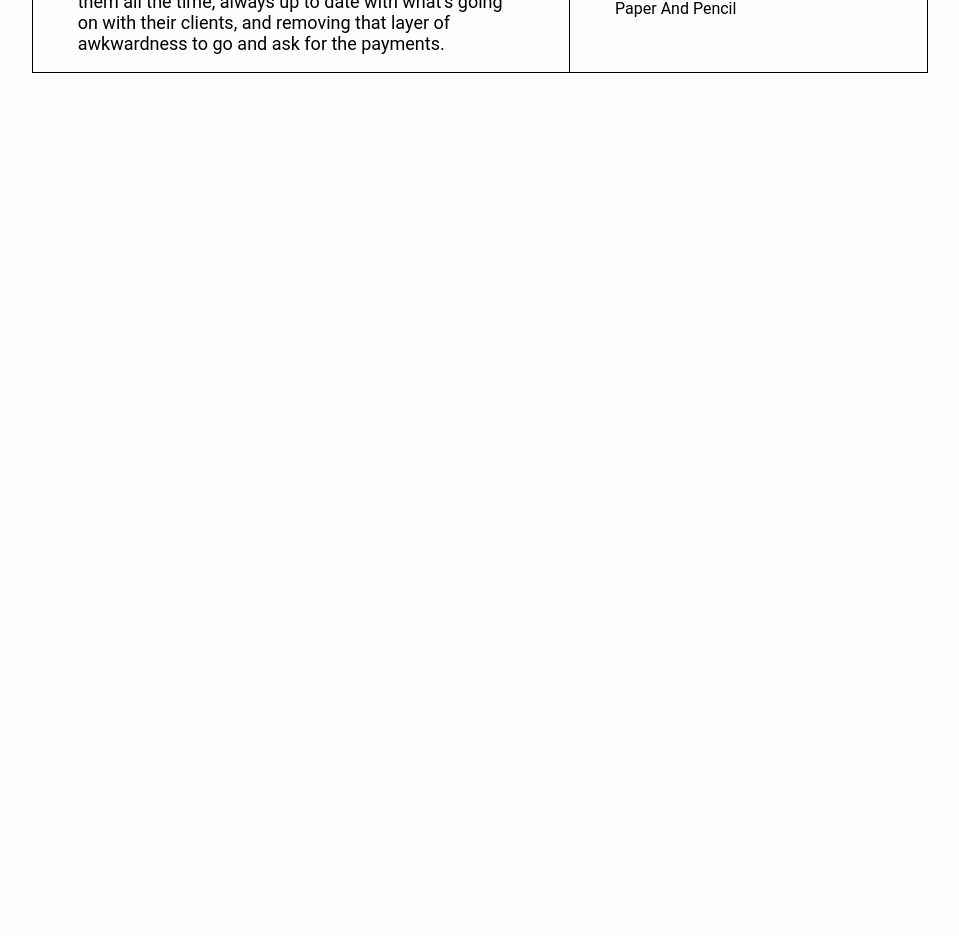
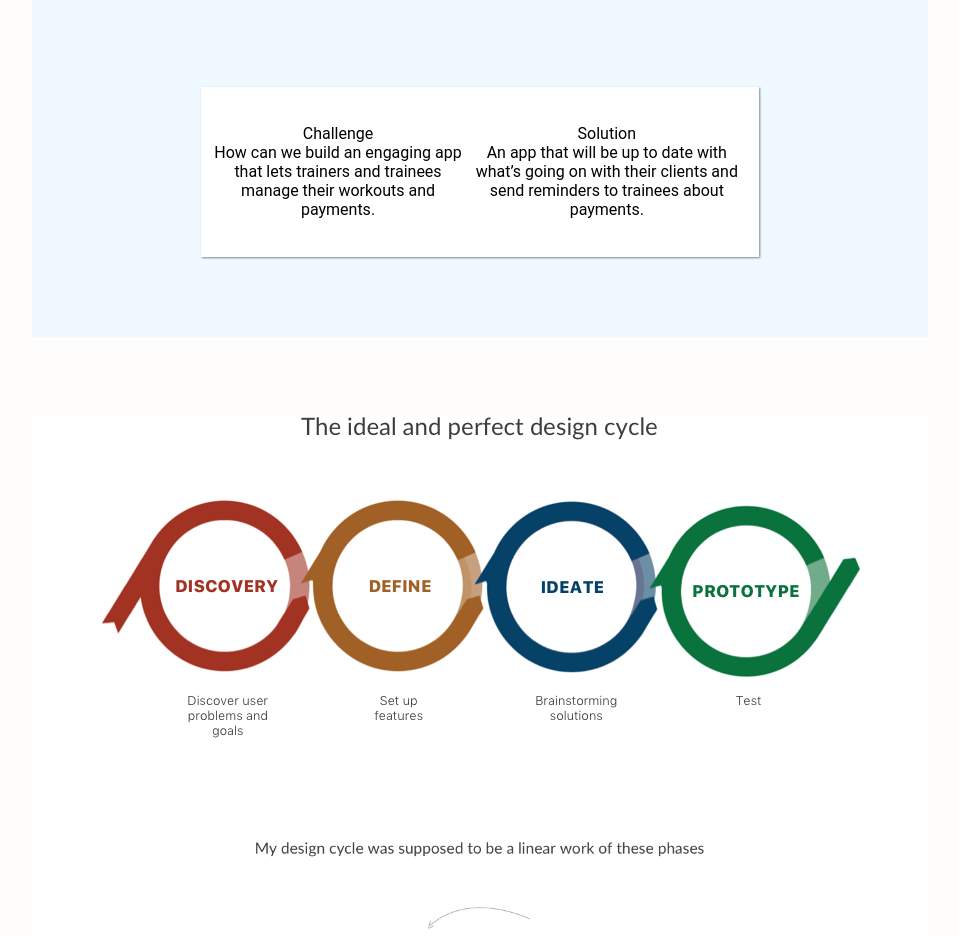
Before and after one commit to DanielGarc/ana-portfolio-website, a React (Create React App) app: page /fitstudy in a window 1280 px wide. Shown: the part 860-1796 px from the top of the page, without its empty margins (160-1119 px from the left). Before the commit the page ends 933 px from the top, so only its background shows below. Built offline with nearby package versions, Linux system fonts and the light colour scheme.

Commit message:
Added design cycle section

```diff
--- a/src/components/caseStudies/FitnessStudy.js
+++ b/src/components/caseStudies/FitnessStudy.js
@@ -3,12 +3,14 @@ import React from 'react';
 import '../../css/fitStudy.css';
 
 import FitStudy from '../../assets/fitStudy.png';
+import DesignCycle from '../../assets/designCycle.png';
+import RealCycle from '../../assets/realCycle.png';
 
 const FitnessStudy = () => {
     return (
         <div className="fitStudyWrapper">
             <div className="fitCTA">
-                <img src={FitStudy} />
+                <img src={FitStudy} style={{width: "100%"}} />
             </div>
 
             <div className="sectionOne">
@@ -54,8 +56,36 @@ const FitnessStudy = () => {
                 </div>
             </div>
 
+            <div className="whiteBoxWrapper">
+                <div className="whiteBox">
+                    <p>
+                        Challenge
+                        <br />
+                        How can we build an engaging app that lets trainers and trainees
+                        manage their workouts and payments.
+                    </p>
+
+                    <p>
+                        Solution
+                        <br />
+                        An app that will be up to date with what’s
+                        going on with their clients and send reminders to trainees about payments.
+
+                    </p>
+                </div>
+            </div>
+
+            <div className="designCycle">
+                <img src={DesignCycle} />
+                <img style={{marginTop: "100px", width: "50%"}} src={RealCycle} />
+            </div>
+
+            <div className="firstData">
+
+            </div>
+
         </div>
     )
 }
 
-export default FitnessStudy
+export default FitnessStudy;
--- a/src/css/fitStudy.css
+++ b/src/css/fitStudy.css
@@ -6,11 +6,13 @@
 .sectionOne {
     display: flex;
     flex-direction: row;
-    border: 1px solid black;
+    background-color: #f0f9ff;
+    margin-top: -10px;
+
 }
 
 .overview {
-    border-right: 1px solid black;
+
     width: 50%;
     margin-left: 5%;
     text-align: left;
@@ -26,3 +28,28 @@
     text-align: left;
 
 }
+
+.whiteBoxWrapper {
+    background-color: #f0f9ff;
+    padding-top: 80px;
+    padding-bottom: 80px;
+}
+
+.whiteBox {
+    display: flex;
+    flex-direction: row;
+    align-items: center;
+    justify-content: space-evenly;
+    font-weight: 400;
+    padding: 10px;
+    margin: 0 auto;
+    height: 150px;
+    width: 60%;
+    background-color: white;
+    box-shadow: 1px 1px 2px lightslategray;
+}
+
+.designCycle {
+    background-color: white;
+    margin-top: 80px;
+}
```
Also changed, not shown: src/assets/designCycle.png (added), src/assets/realCycle.png (added).
